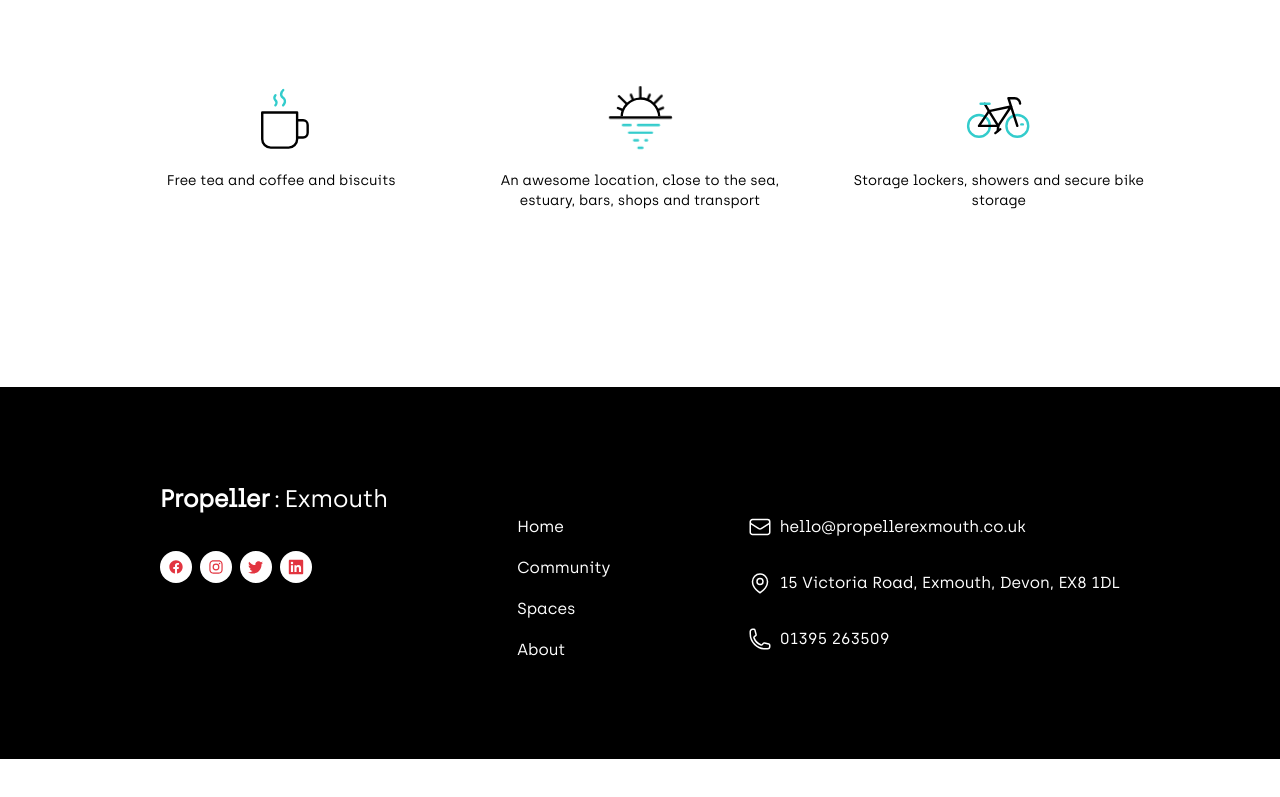
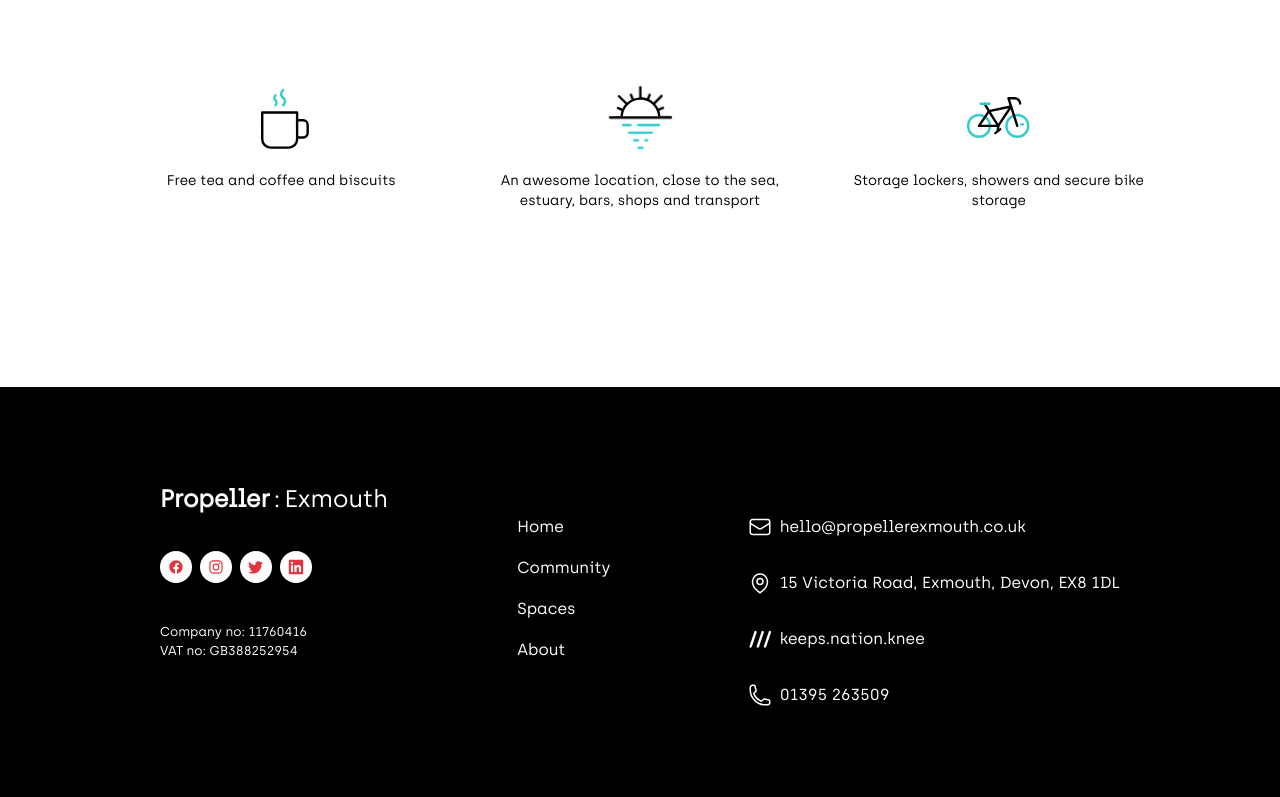
Before and after one commit to propellerexmouth/propellerexmouth.co.uk, a Next.js app: page / in a window 1280 px wide. Shown: the part 2190-2987 px from the top of the page. Before the commit the page ends 2949 px from the top, so only its background shows below. Built offline with nearby package versions, Linux system fonts and the light colour scheme.

Commit message:
feat(footer) VAT, Company no. & what3words added

```diff
--- a/app/components/Footer.tsx
+++ b/app/components/Footer.tsx
@@ -2,11 +2,12 @@ import React from "react";
 import { EmailIcon, PhoneIcon, PinIcon } from "./Icons";
 import SocialLinks from "./SocialLinks";
 import NavLinks from "./NavLinks";
+import Link from "next/link";
 
 const Footer = () => {
   return (
     <footer className=" text-white bg-black ">
-      <div className="flex flex-col mx-auto justify-between px-8 py-16 lg:py-24 lg:px-24 max-w-6xl md:flex-row space-y-8">
+      <div className="flex flex-col mx-auto items-start justify-between px-8 py-16 lg:py-24 lg:px-24 max-w-6xl md:flex-row space-y-8">
         <div id="footer-col-1" className="space-y-8">
           <h2 className="space-x-1 text-2xl">
             <span className="font-bold">Propeller</span>
@@ -14,6 +15,10 @@ const Footer = () => {
             <span>Exmouth</span>
           </h2>
           <SocialLinks />
+          <div>
+            <small className="block">Company no: 11760416</small>
+            <small className="block">VAT no: GB388252954</small>
+          </div>
         </div>
         <nav className="flex flex-col gap-4 justify-start">
           <NavLinks closeMenu={''} onClick={''} showIcons={false} incHome={true} incContact={true} />
@@ -27,6 +32,16 @@ const Footer = () => {
             <PinIcon className="flex-shrink-0" />
             <address className="not-italic">15 Victoria Road, Exmouth, Devon, EX8 1DL</address>
           </div>
+          <div id="what3words" className="block">
+            <Link className="flex items-center space-x-2" href="https://w3w.co/keeps.nation.knee" target="_blank">
+
+              <>
+                <span className="sr-only">What3Words Icon</span>
+                <svg className="" width="24" height="24" viewBox="0 0 55 55" strokeWidth="1.5" fill="none" xmlns="http://www.w3.org/2000/svg"><path d="M22.65 47.33a2.75 2.75 0 0 1-2.6-3.6L31.02 10.8a2.74 2.74 0 1 1 5.2 1.74L25.26 45.46a2.74 2.74 0 0 1-2.6 1.87ZM6.2 47.33a2.75 2.75 0 0 1-2.6-3.6L14.56 10.8a2.74 2.74 0 0 1 5.2 1.74L8.8 45.46a2.74 2.74 0 0 1-2.6 1.87ZM39.1 47.33a2.75 2.75 0 0 1-2.6-3.6L47.49 10.8a2.74 2.74 0 0 1 5.2 1.74L41.71 45.46a2.74 2.74 0 0 1-2.6 1.87Z" fill="white"/></svg>
+              </>
+              <p>keeps.nation.knee</p>
+            </Link>
+          </div>
           <div id="phone" className="flex space-x-2">
             <PhoneIcon className="flex-shrink-0" />
             <span className="not-italic"><a href="tel:01395263509">01395 263509</a></span>
```
